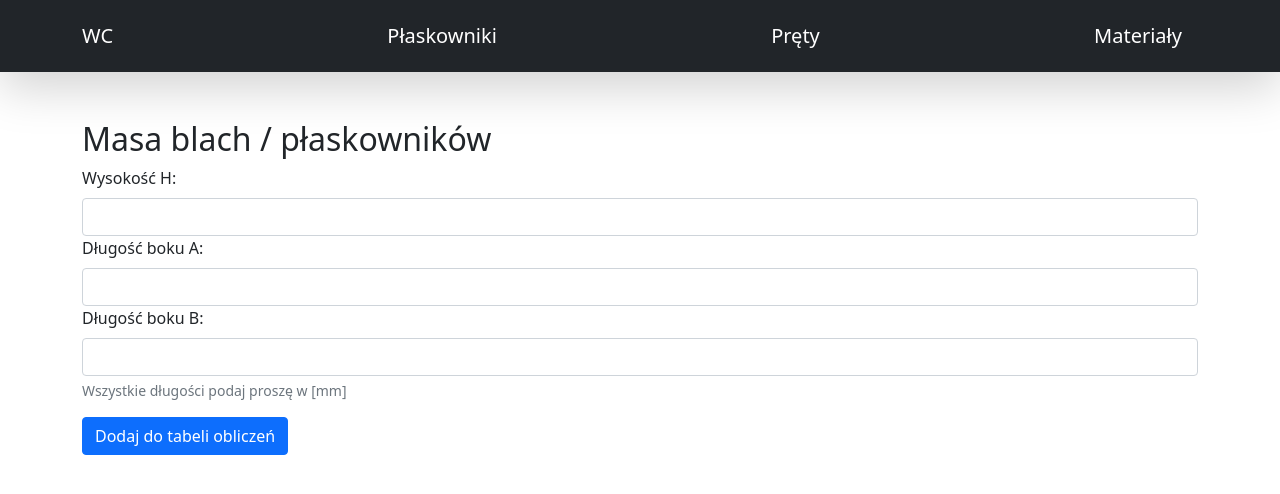
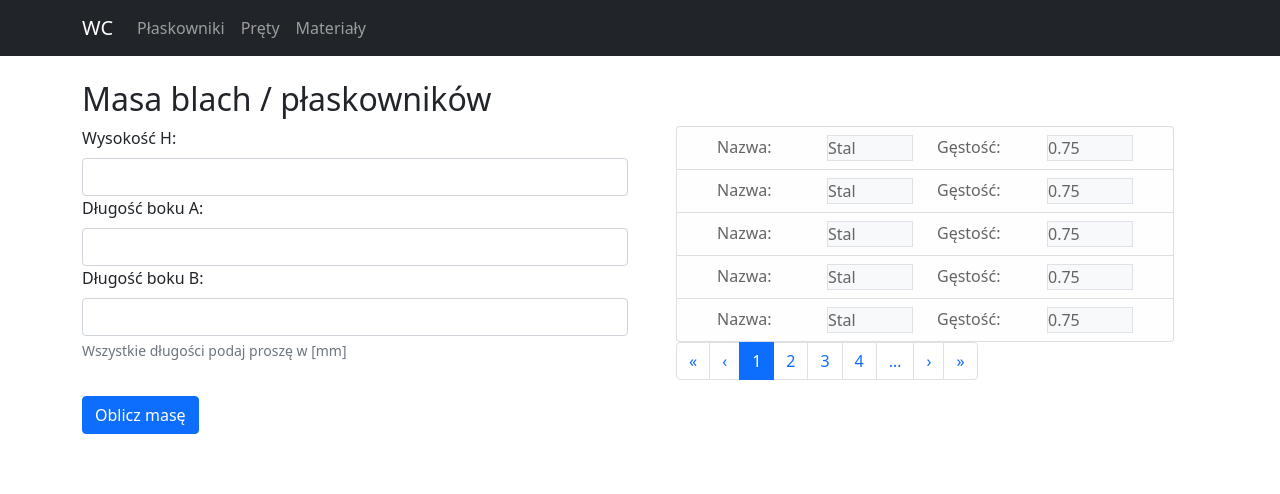
Before and after one commit to wowvaqa/wc, a React (Create React App) app: page /cuboid in a window 1280 px wide. Shown: the top 494 px of the page. Built offline with nearby package versions, Linux system fonts and the light colour scheme.

Commit message:
new code

```diff
--- a/src/App.js
+++ b/src/App.js
@@ -3,15 +3,15 @@ import React from "react";
 import { BrowserRouter as Router, Route, Routes } from "react-router-dom";
 
 import HomeView from "./views/HomeView";
-import Navbar from "./Navbar";
 import CuboidView from "./views/CuboidView";
 import RollerView from "./views/RollerView";
 import MaterialsView from "./views/MaterialsView";
+import NavigationBar from "./NavigationBar";
 
 function App() {
   return (
     <Router>
-      <Navbar />
+      <NavigationBar />
       <Routes>
         <Route path="/" element={<HomeView />} />
         <Route path="/cuboid" element={<CuboidView />} />
--- a/src/Navbar.js
+++ /dev/null
@@ -1,26 +0,0 @@
-import React from "react";
-
-const Navbar = () => {
-  return (
-    <>
-      <nav className="navbar navbar-expand-lg navbar-dark bg-dark shadow-lg p-3 mb-5">
-        <div className="container-sm">
-          <a className="navbar-brand" href="/">
-            WC
-          </a>
-          <a className="navbar-brand" href="/cuboid">
-            Płaskowniki
-          </a>
-          <a className="navbar-brand" href="/roller">
-            Pręty
-          </a>
-          <a className="navbar-brand" href="/materials">
-            Materiały
-          </a>
-        </div>
-      </nav>
-    </>
-  );
-};
-
-export default Navbar;
--- /dev/null
+++ b/src/NavigationBar.js
@@ -0,0 +1,22 @@
+import React from "react";
+import { Navbar, Container, Nav } from "react-bootstrap";
+
+const NavigationBar = () => {
+  return (
+    <>
+      <Navbar bg="dark" variant="dark">
+        <Container>
+          <Navbar.Brand href="/">WC</Navbar.Brand>
+          <Nav className="me-auto">
+            <Nav.Link href="/cuboid">Płaskowniki</Nav.Link>
+            <Nav.Link href="/roller">Pręty</Nav.Link>
+            <Nav.Link href="/materials">Materiały</Nav.Link>
+          </Nav>
+        </Container>
+      </Navbar>
+      <br />
+    </>
+  );
+};
+
+export default NavigationBar;
--- a/src/views/CuboidView.js
+++ b/src/views/CuboidView.js
@@ -1,13 +1,26 @@
 import React from "react";
+import {
+  ListGroup,
+  Container,
+  Form,
+  Tab,
+  Row,
+  Col,
+  Sonnet,
+  Pagination,
+} from "react-bootstrap";
+import MaterialItemView from "./MaterialItemView";
 
 const CuboidView = () => {
   return (
     <>
-      <div className="container">
+      <Container>
         <h2>Masa blach / płaskowników</h2>
-      </div>
-      <div className="container">
-        <form className="mb-3">
+      </Container>
+      <Container fluid="md">
+        <Row>
+          <Col>
+            <Form>
               <label for="dim_1" class="form-label">
                 Wysokość H:
               </label>
@@ -38,12 +51,44 @@ const CuboidView = () => {
               <div id="dimensionHelp" class="form-text">
                 Wszystkie długości podaj proszę w [mm]
               </div>
-        </form>
+            </Form>
+          </Col>
+          <Col>
+            <Container>
+              <Row>
+                <Col>
+                  <ListGroup>
+                    <MaterialItemView />
+                    <MaterialItemView />
+                    <MaterialItemView />
+                    <MaterialItemView />
+                    <MaterialItemView />
+                  </ListGroup>
+                </Col>
+              </Row>
+              <Row>
+                <div>
+                  <Pagination>
+                    <Pagination.First />
+                    <Pagination.Prev />
+                    <Pagination.Item active>{1}</Pagination.Item>
+                    <Pagination.Item>{2}</Pagination.Item>
+                    <Pagination.Item>{3}</Pagination.Item>
+                    <Pagination.Item>{4}</Pagination.Item>
+                    <Pagination.Ellipsis />
+                    <Pagination.Next />
+                    <Pagination.Last />
+                  </Pagination>
                 </div>
+              </Row>
+            </Container>
+          </Col>
+        </Row>
+      </Container>
 
       <div className="container">
         <button type="button" class="btn btn-primary">
-          Dodaj do tabeli obliczeń
+          Oblicz masę
         </button>
       </div>
     </>
--- /dev/null
+++ b/src/views/MaterialItemView.js
@@ -0,0 +1,31 @@
+import React, { useState } from "react";
+import { ListGroup, Stack, ToggleButton, ButtonGroup, Container, Row, Col } from "react-bootstrap";
+
+const MaterialItemView = () => {
+  const [materialName, setMaterialName] = useState("Stal");
+  const [materialDensity, setMaterialDensity] = useState("0.75");
+  return (
+    <>
+      <ListGroup.Item action variant="light">
+        <Container fluid>
+          <Row>
+            <Col>
+              <div>Nazwa:</div>
+            </Col>
+            <Col>
+              <div className="bg-light border">{materialName}</div>
+            </Col>
+            <Col>
+              <div>Gęstość:</div>
+            </Col>
+            <Col>
+              <div className="bg-light border">{materialDensity}</div>
+            </Col>
+          </Row>
+        </Container>
+      </ListGroup.Item>
+    </>
+  );
+};
+
+export default MaterialItemView;
```
Lines whose indentation alone changed are shown as unchanged.
